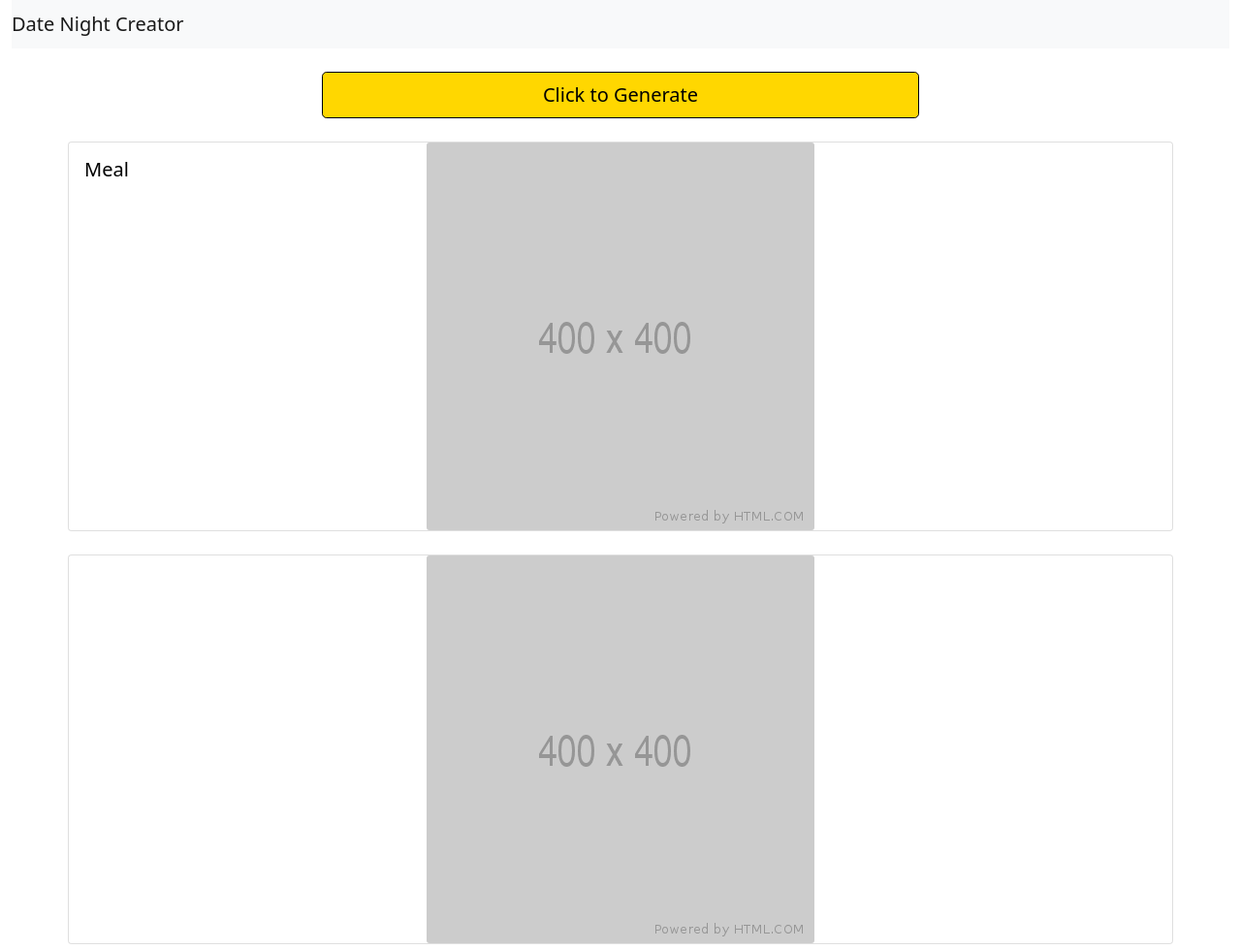
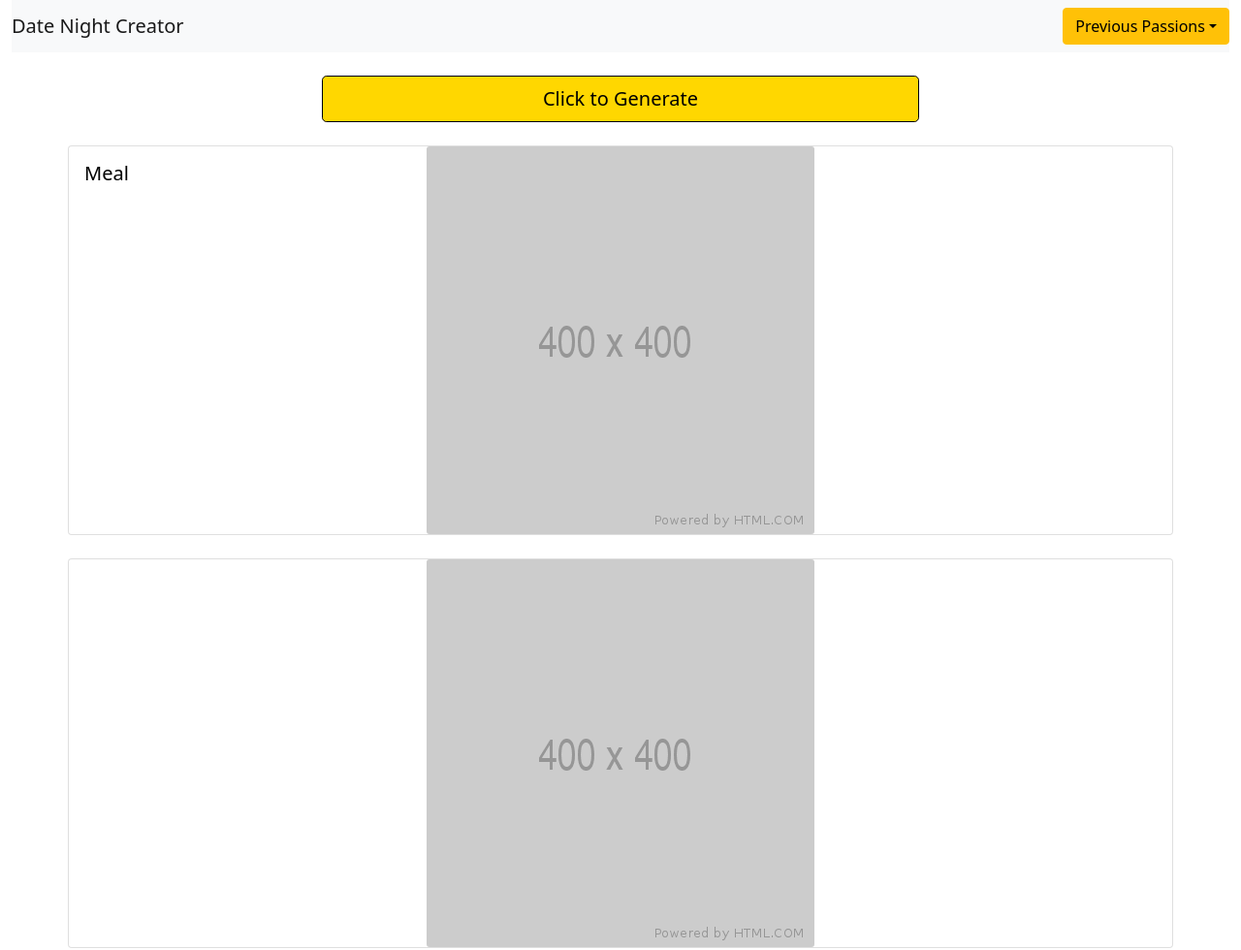
Before and after one commit to SherlockTheHomie/Urban-Disco-Burrito, a plain HTML site: page index.html in a window 1280 px wide. Shown: the top 980 px of the page at 97% size. Drawn offline with nearby package versions, Linux system fonts and the light colour scheme.

Commit message:
added previous passions button

```diff
--- a/index.html
+++ b/index.html
@@ -15,6 +15,7 @@
     <div class="container-fluid">
       <nav class="navbar navbar-light bg-light">
         <span class="navbar-brand mb-0 h1">Date Night Creator</span>
+        <button type="button" class="btn btn-warning dropdown-toggle show" data-bs-toggle="dropdown" aria-expanded="true">Previous Passions</button>
       </nav>
     </div>
 
```
